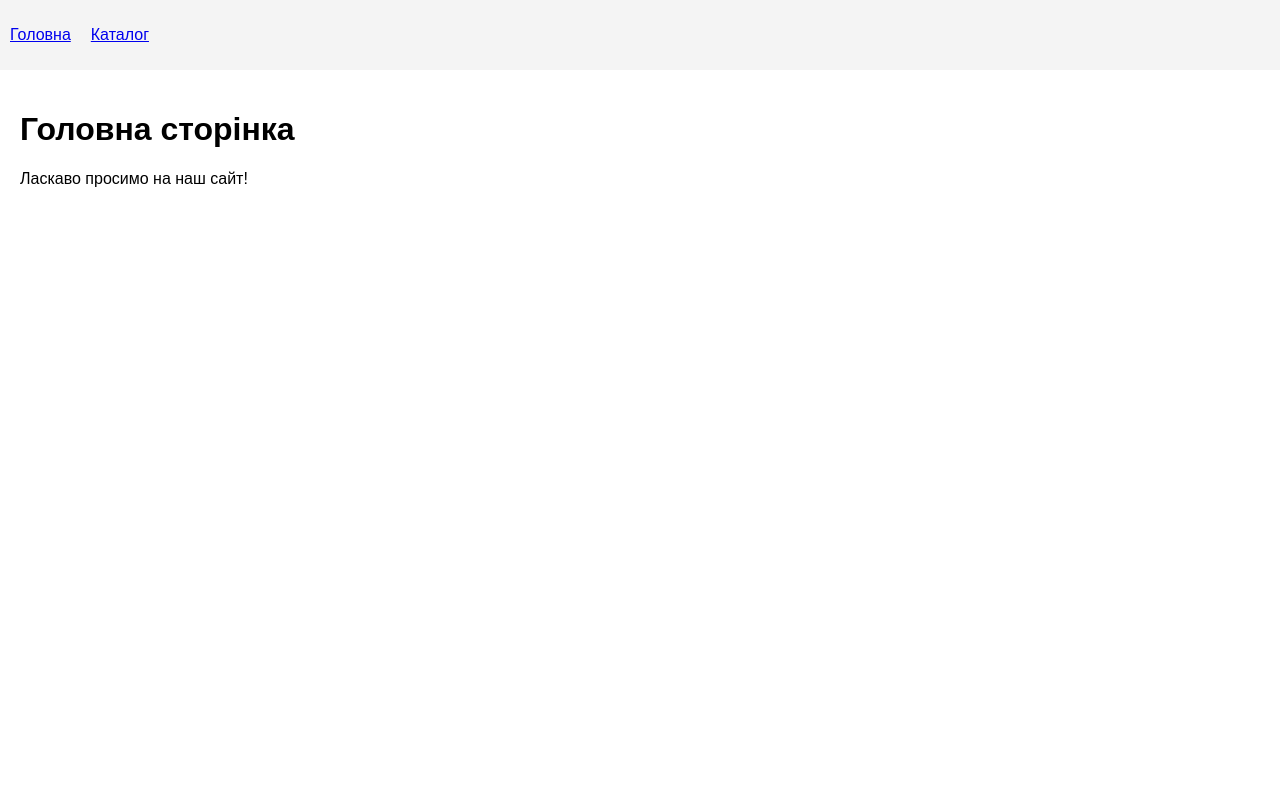
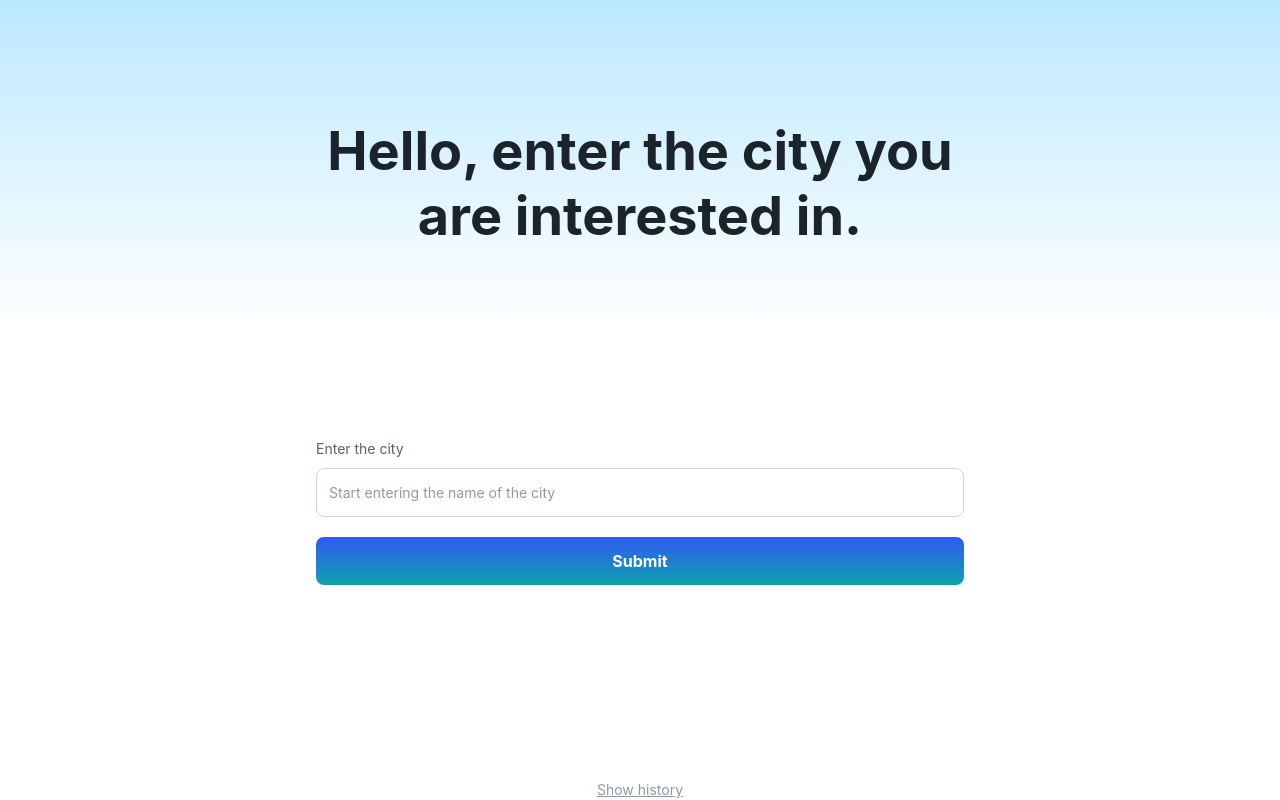
Before and after one commit to VadymDenysiuk/weather-front, a React (Create React App) app: page / in a window 1280 px wide. Built offline with nearby package versions, Linux system fonts and the light colour scheme.

Commit message:
add homepage

```diff
--- a/package.json
+++ b/package.json
@@ -11,10 +11,13 @@
     "@types/react": "^18.3.12",
     "@types/react-dom": "^18.3.1",
     "@types/react-router-dom": "^5.3.3",
+    "axios": "^1.7.9",
+    "formik": "^2.4.6",
     "react": "^18.3.1",
     "react-dom": "^18.3.1",
     "react-router-dom": "^7.0.2",
     "react-scripts": "5.0.1",
+    "sass": "^1.82.0",
     "typescript": "^4.9.5",
     "web-vitals": "^2.1.4"
   },
--- a/src/App.tsx
+++ b/src/App.tsx
@@ -1,13 +1,11 @@
 import React from "react";
 import { BrowserRouter as Router, Routes, Route } from "react-router-dom";
-import Header from "./components/Header";
 import Home from "./pages/Home";
 import Catalog from "./pages/Catalog";
 
 const App: React.FC = () => {
   return (
     <Router>
-      <Header />
       <main>
         <Routes>
           <Route path="/" element={<Home />} />
--- a/src/components/Header.tsx
+++ /dev/null
@@ -1,21 +0,0 @@
-import React from "react";
-import { Link } from "react-router-dom";
-
-const Header: React.FC = () => {
-  return (
-    <header>
-      <nav>
-        <ul>
-          <li>
-            <Link to="/">Головна</Link>
-          </li>
-          <li>
-            <Link to="/catalog">Каталог</Link>
-          </li>
-        </ul>
-      </nav>
-    </header>
-  );
-};
-
-export default Header;
--- /dev/null
+++ b/src/components/Homepage/Form.tsx
@@ -0,0 +1,54 @@
+import { Field, Form, Formik, FormikHelpers } from "formik";
+import React from "react";
+import getWeather from "../../service/get-weather";
+import { IWeather } from "../../types";
+
+interface IFormValues {
+  city: string;
+}
+
+const HomeForm: React.FC<{
+  setWeather: React.Dispatch<React.SetStateAction<IWeather | null>>;
+  setCity: React.Dispatch<React.SetStateAction<string>>;
+}> = ({ setWeather, setCity }) => {
+  const handleSubmit = async (
+    values: IFormValues,
+    { resetForm }: FormikHelpers<IFormValues>
+  ) => {
+    const { city } = values;
+    const weather = await getWeather(values.city);
+    setCity(city);
+    console.log(weather, "weather");
+
+    if (weather.length > 0) setWeather(weather[0]);
+    resetForm();
+  };
+
+  return (
+    <div className="homeform">
+      <Formik
+        initialValues={{
+          city: "",
+        }}
+        onSubmit={handleSubmit}
+      >
+        <Form className="homeform__form">
+          <label className="homeform__field">
+            <span className="homeform__label">Enter the city</span>
+            <Field
+              className="homeform__input"
+              type="text"
+              name="city"
+              maxLength={60}
+              placeholder={"Start entering the name of the city"}
+              required
+            />
+          </label>{" "}
+          <button className="homeform__button">Submit</button>
+        </Form>
+      </Formik>
+    </div>
+  );
+};
+
+export default HomeForm;
--- /dev/null
+++ b/src/components/Homepage/Weather.tsx
@@ -0,0 +1,23 @@
+import React from "react";
+import { IWeather } from "../../types";
+
+const Weather: React.FC<{ weather: IWeather; city: string }> = ({
+  weather,
+  city,
+}) => {
+  return (
+    <div className="weather">
+      <div className="weather__icon">
+        <img
+          src={`http://openweathermap.org/img/wn/${weather.weather[0].icon}@4x.png`}
+          alt={weather.weather[0]?.main}
+        />
+      </div>
+      <h3 className="weather__city">{city}</h3>
+      <h1 className="weather__temp">{weather.main.temp.toFixed()}°</h1>
+      <p className="weather__condition">{weather.weather[0]?.main}</p>
+    </div>
+  );
+};
+
+export default Weather;
--- a/src/pages/Home.tsx
+++ b/src/pages/Home.tsx
@@ -1,10 +1,27 @@
-import React from "react";
+import React, { useState } from "react";
+import Weather from "../components/Homepage/Weather";
+import Form from "../components/Homepage/Form";
+import { IWeather } from "../types";
 
 const Home: React.FC = () => {
+  const [weather, setWeather] = useState<IWeather | null>(null);
+  const [city, setCity] = useState<string>("");
+
   return (
-    <div>
-      <h1>Головна сторінка</h1>
-      <p>Ласкаво просимо на наш сайт!</p>
+    <div className="home">
+      <div className="home__container container">
+        {weather ? (
+          <Weather weather={weather} city={city} />
+        ) : (
+          <h1 className="home__title">
+            Hello, enter the city you are interested in.
+          </h1>
+        )}
+        <Form setWeather={setWeather} setCity={setCity} />
+        <a href="/catalog" className="home__history-button">
+          Show history
+        </a>
+      </div>
     </div>
   );
 };
--- /dev/null
+++ b/src/service/get-weather.ts
@@ -0,0 +1,27 @@
+import axios from "axios";
+import { IWeather } from "../types";
+
+const getWeather = async (city: string): Promise<IWeather[]> => {
+  let userId = localStorage.getItem("userId");
+  if (!userId) {
+    userId = `user-${Math.floor(Math.random() * 10000000000)}`;
+    localStorage.setItem("userId", userId);
+  }
+
+  const apiUrl = process.env.REACT_APP_API_URL ?? "";
+
+  try {
+    const response = await axios.post(`${apiUrl}weather`, {
+      city,
+      userId,
+    });
+
+    return response.data;
+  } catch (error) {
+    console.log(error, "err");
+  }
+
+  return [];
+};
+
+export default getWeather;
--- /dev/null
+++ b/src/styles/Home/Home.scss
@@ -0,0 +1,131 @@
+.home {
+  background: linear-gradient(180deg, #bce8ff 0%, #ffffff 41.26%);
+  padding-top: 119px;
+  height: 100dvh;
+  &__container {
+    display: flex;
+    flex-direction: column;
+    align-items: center;
+    justify-content: space-between;
+    height: 100%;
+  }
+
+  &__title {
+    font-family: Inter;
+    font-size: 54px;
+    font-weight: 700;
+    line-height: 64.8px;
+    text-align: center;
+    color: #1c242b;
+  }
+  .weather {
+    &__icon {
+      width: 160px;
+      margin-bottom: 48px;
+    }
+
+    &__city {
+      font-family: Inter;
+      font-size: 18px;
+      font-weight: 600;
+      line-height: 25.2px;
+      text-align: center;
+      color: #1c242b;
+      margin-bottom: 16px;
+    }
+
+    &__temp {
+      font-family: Inter;
+      font-size: 54px;
+      font-weight: 700;
+      line-height: 64.8px;
+      text-align: center;
+      color: #1c242b;
+      margin-bottom: 25px;
+    }
+
+    &__condition {
+      font-family: Inter;
+      font-size: 14px;
+      font-weight: 400;
+      line-height: 21px;
+      text-align: center;
+      color: #35424f;
+    }
+  }
+
+  .homeform {
+    width: 100%;
+    &__form {
+      width: 100%;
+    }
+
+    &__label {
+      display: block;
+      font-family: Inter;
+      font-size: 14px;
+      font-weight: 400;
+      line-height: 14px;
+      text-align: left;
+      color: #56626f;
+      margin-bottom: 12px;
+    }
+
+    &__input {
+      border: 1px solid #ced6dd;
+      border-radius: 8px;
+      padding: 15px 12px;
+      font-family: Inter;
+      font-size: 14px;
+      font-weight: 400;
+      line-height: 14px;
+      text-align: left;
+      color: #1c242b;
+      width: 100%;
+      margin-bottom: 20px;
+
+      &::placeholder {
+        font-family: Inter;
+        font-size: 14px;
+        font-weight: 400;
+        line-height: 14px;
+        text-align: left;
+        color: #8e9aa7;
+      }
+    }
+
+    &__button {
+      background: linear-gradient(180deg, #2f5af4 0%, #0fa2ab 100%);
+      font-family: Inter;
+      font-size: 16px;
+      font-weight: 700;
+      line-height: 16px;
+      text-align: center;
+      padding: 16px 32px;
+      border-radius: 8px;
+      width: 100%;
+      color: #ffffff;
+    }
+  }
+
+  &__history-button {
+    font-family: Inter;
+    font-size: 14px;
+    font-weight: 400;
+    line-height: 21px;
+    text-align: center;
+    text-decoration-line: underline;
+    text-decoration-style: solid;
+    color: #8e9aa7;
+  }
+}
+
+@media screen and (min-width: $size-tablet) {
+  .home {
+  }
+}
+
+@media screen and (min-width: $size-desktop) {
+  .home {
+  }
+}
--- /dev/null
+++ b/src/styles/main.scss
@@ -0,0 +1,93 @@
+@import "./variables/variables";
+
+* {
+  box-sizing: border-box;
+  margin: 0;
+  padding: 0;
+  font-family: "Geologica";
+  font-style: normal;
+  font-weight: 500;
+  font-size: 14px;
+  line-height: 14px;
+}
+
+html,
+body {
+  scroll-behavior: smooth !important;
+}
+
+ul,
+li {
+  list-style: none;
+  margin: 0;
+  padding: 0;
+}
+
+p {
+  margin: 0;
+  padding: 0;
+}
+
+a {
+  text-decoration: none;
+  margin: 0;
+  padding: 0;
+}
+
+img {
+  display: block;
+  max-width: 100%;
+  width: 100%;
+  height: auto;
+}
+
+input {
+  outline: none;
+}
+
+button {
+  outline: none;
+  border: none;
+  cursor: pointer;
+}
+
+body {
+  min-height: 100vh;
+  min-height: -webkit-fill-available;
+  overflow-x: hidden;
+  padding: 0;
+  margin: 0;
+  background: #ffffff;
+}
+
+html {
+  height: -webkit-fill-available;
+}
+
+main {
+  position: relative;
+  overflow: hidden;
+  font-family: "Gilroy";
+}
+
+.container {
+  position: relative;
+  margin-left: auto;
+  margin-right: auto;
+  max-width: 100%;
+  width: 100%;
+  padding: 0 20px;
+
+  @media screen and (min-width: $size-tablet) {
+    max-width: $size-tablet;
+    padding: 0 60px;
+  }
+
+  @media screen and (min-width: $size-desktop) {
+    max-width: $size-desktop;
+    padding: 0 80px;
+  }
+}
+
+// Components
+@import "./Home/Home.scss";
--- /dev/null
+++ b/src/styles/variables/_variables.scss
@@ -0,0 +1,7 @@
+$accent-color: #008bf7;
+$hover-accent-color: #0e74c3;
+$main-text-color: #111314;
+$main-bg-color: #fff;
+$main-transition: all 300ms ease-in;
+$size-tablet: 768px;
+$size-desktop: 1440px;
--- /dev/null
+++ b/src/types/index.ts
@@ -0,0 +1,42 @@
+export interface IWeather {
+  coord: {
+    lon: number;
+    lat: number;
+  };
+  weather: {
+    id: number;
+    main: string;
+    description: string;
+    icon: string;
+  }[];
+  base: string;
+  main: {
+    temp: number;
+    feels_like: number;
+    temp_min: number;
+    temp_max: number;
+    pressure: number;
+    humidity: number;
+    sea_level?: number;
+    grnd_level?: number;
+  };
+  visibility: number;
+  wind: {
+    speed: number;
+    deg: number;
+    gust?: number;
+  };
+  clouds: {
+    all: number;
+  };
+  dt: number;
+  sys: {
+    country: string;
+    sunrise: number;
+    sunset: number;
+  };
+  timezone: number;
+  id: number;
+  name: string;
+  cod: number;
+}
```
Also changed, not shown: src/index.tsx (+6 -6 lines), 2 other files (tests, documents, lock files or other folders).
